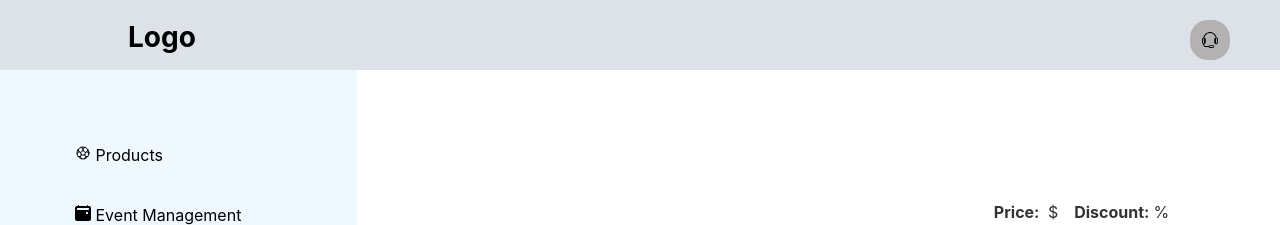
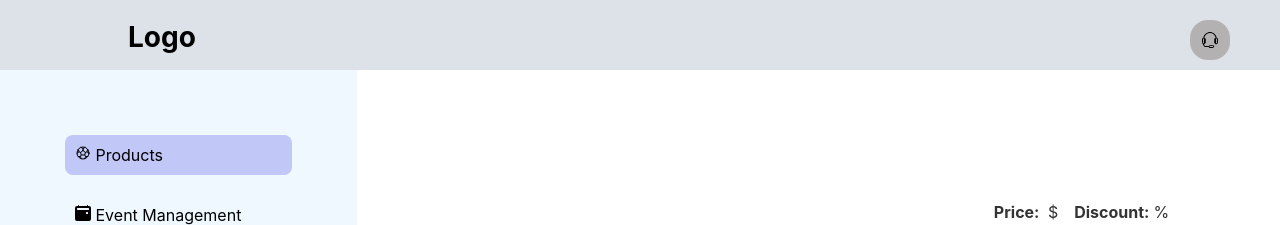
Before and after one commit to mohitkg01/ecommercewebsite, a React (Create React App) app: page /product/productdetails/1 in a window 1280 px wide. Shown: the top 225 px of the page. Built offline with nearby package versions, Linux system fonts and the light colour scheme; no server answers; sample sign-in values are in the browser's storage.

Commit message:
active class added to the product details page

```diff
--- a/src/components/Cards.jsx
+++ b/src/components/Cards.jsx
@@ -4,8 +4,10 @@ import '../styles/Cards.css'
 // import Productdetail from '../pages/Productdetail';
 import { useNavigate } from 'react-router-dom';
 
+
 const Cards = (props) => {
-  //  console.log(props.data);
+   console.log(props.data);
+
 const navigate=useNavigate();
 
   const callProduct=()=>{
@@ -14,7 +16,7 @@ const navigate=useNavigate();
     navigate(`/product/productdetails/${props.data.id}`);
   }
   return (
-    <Card key={props.id} className='cardmain' onClick={callProduct}>
+    <Card key={props.id} onClick={callProduct} className="cardmain">
       <Card.Img variant="top" src={props.data.thumbnail} style={{width:'10rem', height:'5rem',borderRadius:'5px', marginTop:'8px'}} />
        <Card.Body>
         <Card.Title>{props.data.title}</Card.Title>
@@ -24,6 +26,7 @@ const navigate=useNavigate();
          <Button  className="btn-card" variant="primary">Go somewhere</Button>
        </Card.Body>
      </Card>
+
   )
 }
 
--- a/src/components/Sidebar.jsx
+++ b/src/components/Sidebar.jsx
@@ -11,6 +11,7 @@ import { useNavigate,useMatch} from "react-router-dom";
 
 
 const Sidebar = () => {
+  // console.log(props);
   const navigate = useNavigate();
 
 //using use match
@@ -26,7 +27,7 @@ const Sidebar = () => {
   const team=useMatch('/team');
   const update=useMatch('/update');
   const player=useMatch('/player');
-
+  const productdetails = useMatch('/product/productdetails/:id')
 
   // const handleGame=()=>{
   //   navigate('/game');
@@ -72,7 +73,7 @@ const Sidebar = () => {
   return (
     <div className="sidebar">
       {/* <div onClick={handleGame} className={game ? 'active' : ""}><IoFootballOutline/> <span>Games Management</span></div> */}
-      <div onClick={handleProduct} className={product ? 'active' : ""}><IoFootballOutline /> <span>Products</span></div>
+      <div onClick={handleProduct} className={product ||productdetails ?'active': ""}><IoFootballOutline /> <span>Products</span></div>
       <div onClick={handleEvent} className={event ? 'active' : ""}><BsCalendar2EventFill/> <span>Event Management</span></div>
       <div onClick={handleDash} className={dash ? 'active' : ""}><BiSolidDashboard/> <span>Dashboard Management</span></div>
       <div onClick={handleRefree} className={refree ? 'active' : ""}><GiFireShrine/> <span>Refree Management</span></div>
--- a/src/pages/Productdetail.jsx
+++ b/src/pages/Productdetail.jsx
@@ -22,7 +22,7 @@ const [product,setProduct]=useState([]);
 
   return (
     <div className='product-details'>
-      <div className='img-container'><img src={product.thumbnail} alt="" /></div>
+      <div className='img-container'><img src={product.images} alt="" /></div>
 
       <div className='details'>
       <div className='title'>
@@ -41,21 +41,10 @@ const [product,setProduct]=useState([]);
         </div>
         <div className="rating-section">
           <span className='label'>Rating:</span>
-          <span className='value'>{product.rating}</span>
+          {/* <span className='value'>{product.rating}</span> */}
           {/* <span ><Rating rate={product.rating}/></span> */}
           {/* <span className='value'><Rating initialValue={product.rating} readonly /></span> */}
 
-          {/* <ReactStars
-            count={5}
-            value={rating}
-            size={24}
-            isHalf={true}
-            edit={false}
-            emptyIcon={<i className="far fa-star"></i>}
-            halfIcon={<i className="fa fa-star-half-alt"></i>}
-            fullIcon={<i className="fa fa-star"></i>}
-            activeColor="#ffd700"
-          /> */}
           <Rating
           readonly={true}
           initialValue={product.rating}
--- a/src/pages/Productpage.jsx
+++ b/src/pages/Productpage.jsx
@@ -21,11 +21,11 @@ const Productpage = () => {
   //     })
   // },[]);
   return (
-    <div className='product' >
-      {items.map((item) => (
-        <Cards data={item} />
+    <div className='product'>
+      {items.map((item,id) => (
+          <Cards data={item}  />
       ))}
-    </div>
+     </div>
 
   )
 }
```
